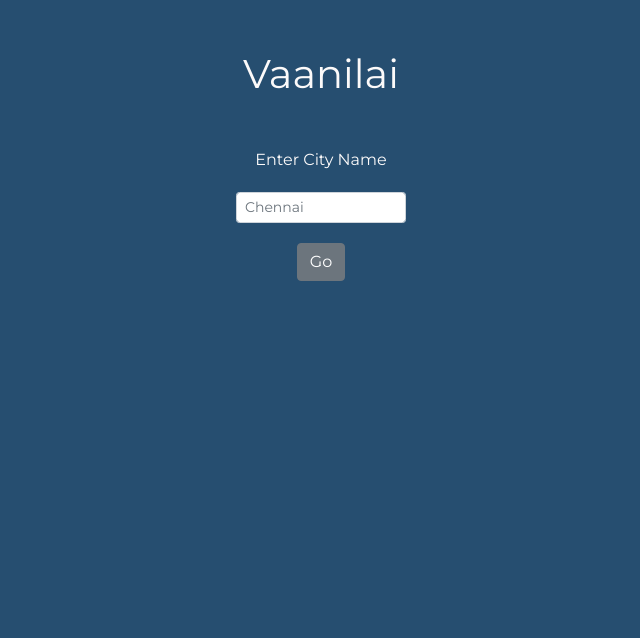
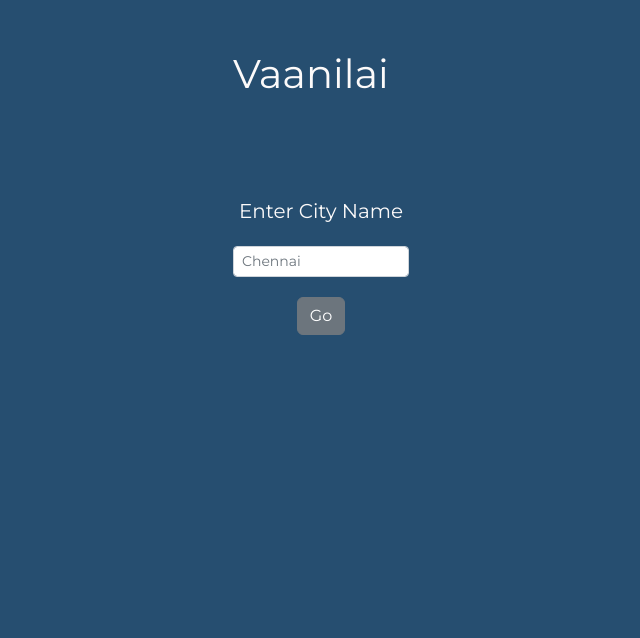
Before and after one commit to akshaya1990/WeatherApp, a website: page index.html in a window 1280 px wide. Shown: the whole page, without its empty margins (319-959 px from the left). Drawn offline with nearby package versions, Linux system fonts and the light colour scheme.

Commit message:
fix bootstrap issues

```diff
--- a/app.js
+++ b/app.js
@@ -4,6 +4,7 @@ const bodyParser = require('body-parser');
 const app = express();
 
 app.use(express.static('public'));
+app.use('/css', express.static(__dirname + '/node_modules/bootstrap/dist/css'))
 
 app.use(bodyParser.urlencoded({ extended: true }));
 
--- a/index.html
+++ b/index.html
@@ -4,21 +4,20 @@
     <meta charset="UTF-8">
     <meta http-equiv="X-UA-Compatible" content="IE=edge">
     <meta name="viewport" content="width=device-width, initial-scale=1.0">
-    <link rel="stylesheet" href="https://maxcdn.bootstrapcdn.com/bootstrap/4.0.0/css/bootstrap.min.css" integrity="sha384-Gn5384xqQ1aoWXA+058RXPxPg6fy4IWvTNh0E263XmFcJlSAwiGgFAW/dAiS6JXm" crossorigin="anonymous">
+    <link rel="stylesheet" href="/css/bootstrap.min.css" />
     <link rel="stylesheet" type="text/css" href="css/styles.css"/>
     <link rel="preconnect" href="https://fonts.googleapis.com">
     <link rel="preconnect" href="https://fonts.gstatic.com" crossorigin>
     <link href="https://fonts.googleapis.com/css2?family=Montserrat:wght@100;400&family=Sacramento&family=Ubuntu:wght@300&display=swap" rel="stylesheet"><body>
-
     <title>Weather App</title>
 </head>
 <body>
-    <div class="container-fluid mx-auto container-one" style="width: 200px;">
+    <div class="container-fluid mx-auto container-one btn-group" style="width: 200px;">
         <h1 class="fs-1">Vaanilai</h1>
     </div>
     <div class="container-fluid mx-auto" style="width: 200px;">
     <form action="/" method="post">
-    <label for="cityInput" class="fs-3 city">Enter City Name</label>
+    <label for="cityInput" class="fs-5 city">Enter City Name</label>
     <input class="form-control form-control-sm boxes city" type="text" placeholder="Chennai" aria-label=".form-control-sm example" id="cityInput" name="cityName">
     <button type="submit" class="btn btn-secondary go" data-bs-toggle="tooltip" data-bs-placement="top" title="Temperature is displayed in °C">Go</button>
     </form>
--- a/package.json
+++ b/package.json
@@ -9,6 +9,7 @@
   "author": "Akshaya",
   "license": "ISC",
   "dependencies": {
+    "bootstrap": "^5.2.3",
     "express": "^4.18.2"
   }
 }
--- a/public/css/styles.css
+++ b/public/css/styles.css
@@ -16,5 +16,5 @@ body{
 .container-one{
     color: #fcfafa;
     margin-top: 50px;
-    margin-bottom: 50px;
+    margin-bottom: 90px;
 }
```
Also changed, not shown: 1 other file.
